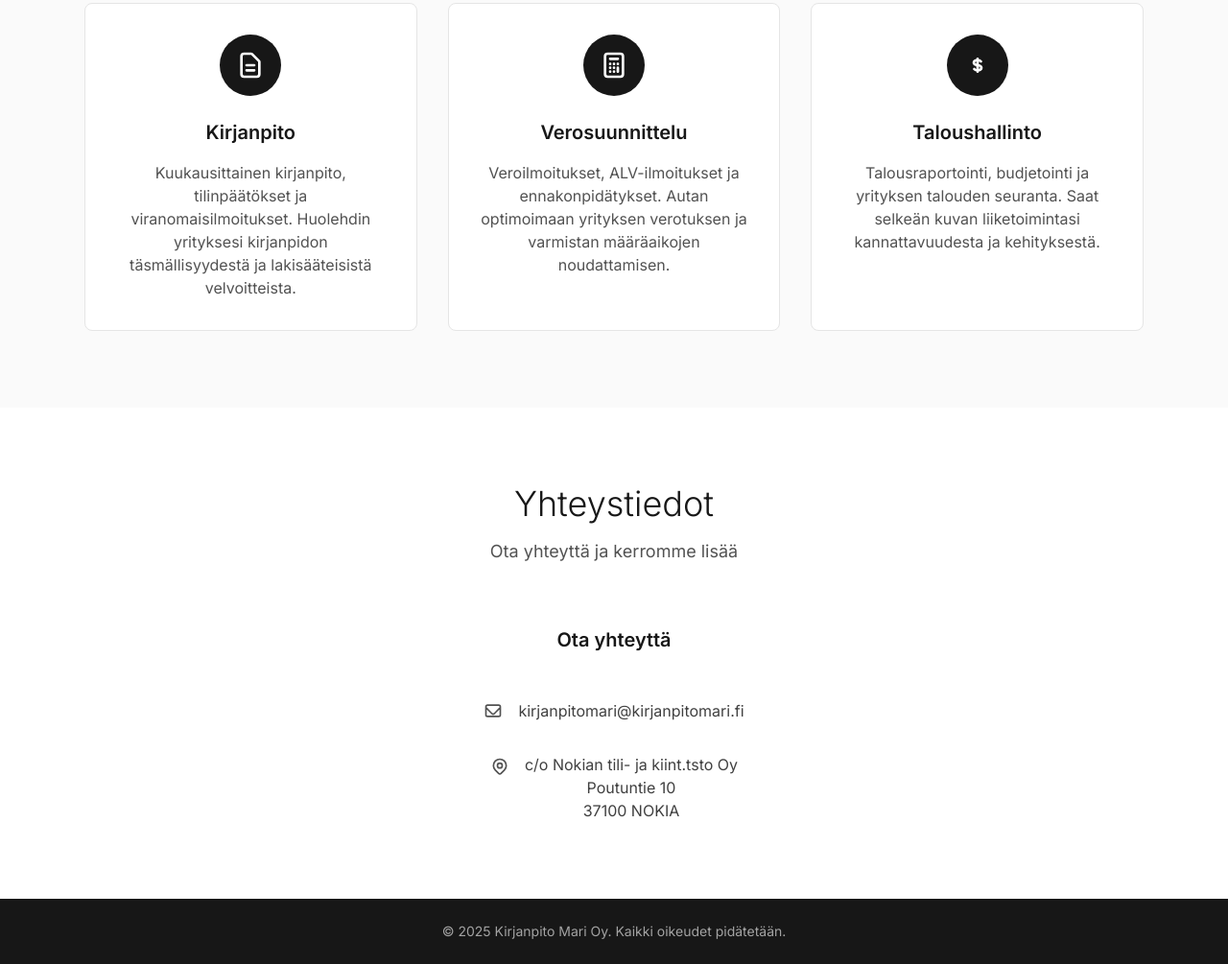
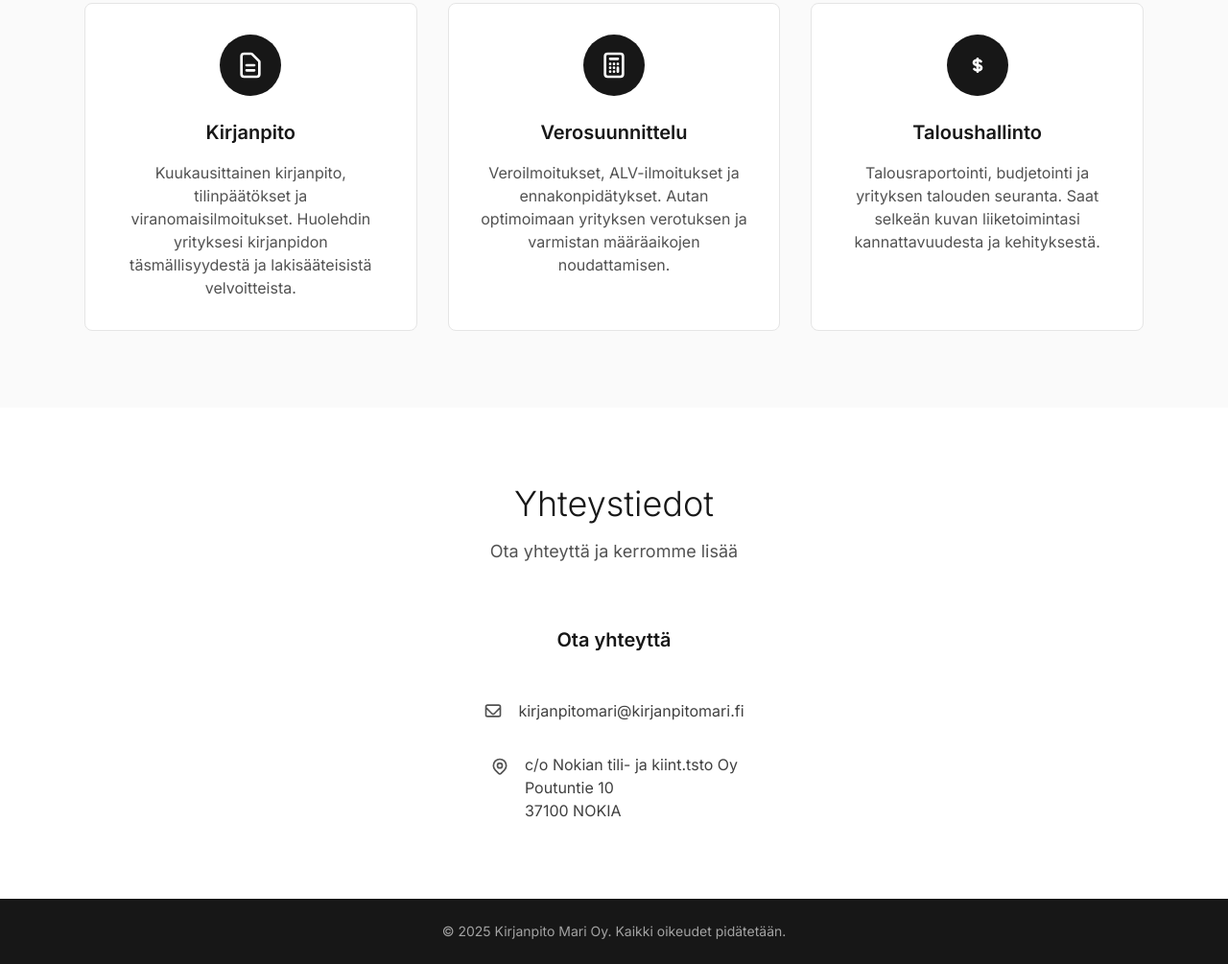
Before and after one commit to TeemuSo/kirjanpito_mari-website, a website: page src/index.html in a window 1280 px wide. Shown: the part 1025-2030 px from the top of the page at 96% size. Drawn offline with nearby package versions, Linux system fonts and the light colour scheme.

Commit message:
Fix alignment

```diff
--- a/src/index.html
+++ b/src/index.html
@@ -452,8 +452,7 @@
               <h3 class="text-lg sm:text-xl font-semibold text-mono-900 mb-8 sm:mb-12">Ota yhteyttä</h3>
             </div>
 
-            <div class="space-y-8 max-w-xl mx-auto">
-              <div class="flex items-center justify-center">
+            <div class="flex flex-col items-center space-y-8">
               <div class="flex items-center">
                 <svg class="w-5 h-5 text-mono-600 mr-4 flex-shrink-0" fill="none" stroke="currentColor" viewBox="0 0 24 24">
                   <path stroke-linecap="round" stroke-linejoin="round" stroke-width="2" d="M3 8l7.89 7.89a2 2 0 002.22 0L21 8M5 19h14a2 2 0 002-2V7a2 2 0 00-2-2H5a2 2 0 00-2 2v10a2 2 0 002 2z"></path>
@@ -462,19 +461,16 @@
                   kirjanpitomari@kirjanpitomari.fi
                 </a>
               </div>
-              </div>
 
-              <div class="flex items-start justify-center">
               <div class="flex items-start">
                 <svg class="w-5 h-5 text-mono-600 mr-4 mt-1 flex-shrink-0" fill="none" stroke="currentColor" viewBox="0 0 24 24">
                   <path stroke-linecap="round" stroke-linejoin="round" stroke-width="2" d="M17.657 16.657L13.414 20.9a1.998 1.998 0 01-2.827 0l-4.244-4.243a8 8 0 1111.314 0z"></path>
                   <path stroke-linecap="round" stroke-linejoin="round" stroke-width="2" d="M15 11a3 3 0 11-6 0 3 3 0 016 0z"></path>
                 </svg>
-                  <div class="text-mono-700 text-sm sm:text-base text-center">
+                <div class="text-mono-700 text-sm sm:text-base text-left">
                   <div>c/o Nokian tili- ja kiint.tsto Oy</div>
                   <div>Poutuntie 10</div>
                   <div>37100 NOKIA</div>
-                  </div>
                 </div>
               </div>
             </div>
```
Lines whose indentation alone changed are shown as unchanged.
